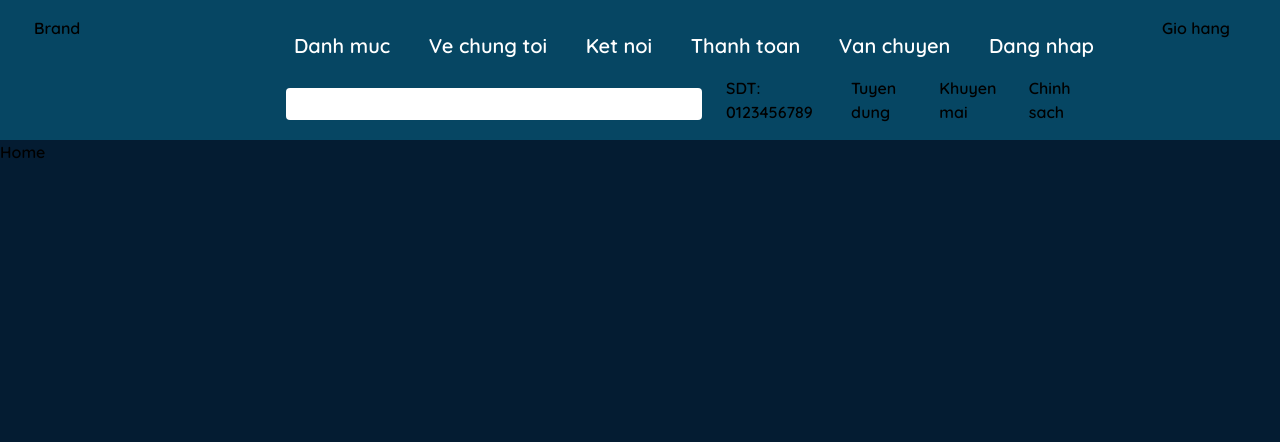
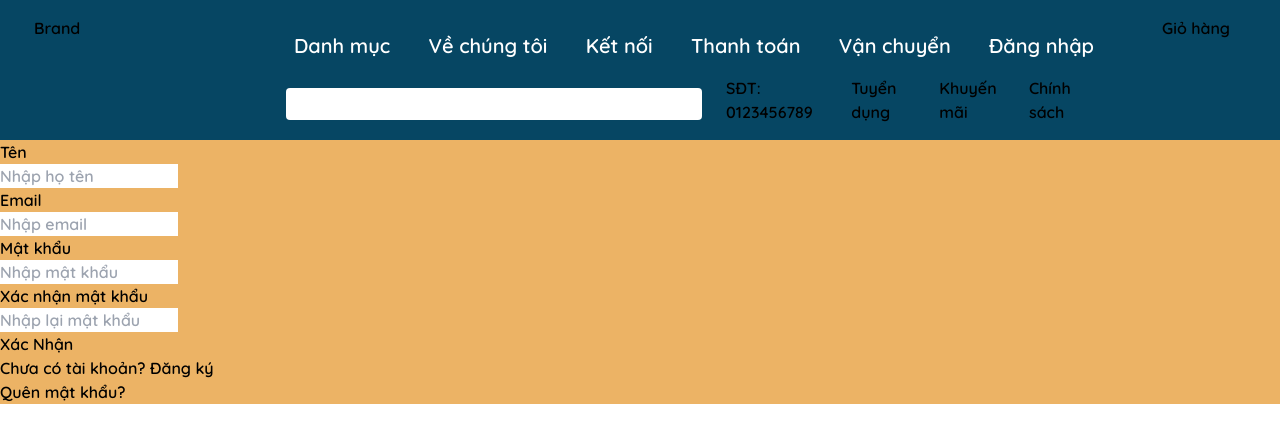
Before and after one commit to Void168/Ecommerce2, a React (Create React App) app in the folder frontend/ecommerce2/: page /register in a window 1280 px wide. Shown: the top 442 px of the page. Built offline with nearby package versions, Linux system fonts and the light colour scheme.

Commit message:
Login & Signup Pages

```diff
--- a/frontend/ecommerce2/src/App.jsx
+++ b/frontend/ecommerce2/src/App.jsx
@@ -1,6 +1,8 @@
 import Navigation from './components/Navigation'
 import { BrowserRouter, Route, Routes } from 'react-router-dom'
 import Home from './pages/Home'
+import Login from './pages/Login'
+import Signup from './pages/Signup'
 
 function App() {
   return (
@@ -10,7 +12,9 @@ function App() {
           <Navigation />
           <Routes>
             <Route index element={<Home />} />
+            <Route path="/login" element={<Login />} />
             <Route path="*" element={<Home />} />
+            <Route path="/register" element={<Signup />} />
           </Routes>
         </header>
       </BrowserRouter>
--- a/frontend/ecommerce2/src/components/Navigation.jsx
+++ b/frontend/ecommerce2/src/components/Navigation.jsx
@@ -11,17 +11,21 @@ function Navigation() {
       <Row>
         <ul className="justify-around bg-[#064663] p-4  flex">
           <Col className="w-2/12">
-            <Link className="h-10">Brand</Link>
+            <Link className="h-10" to="/">
+              Brand
+            </Link>
           </Col>
           <Col className="flex justify-evenly w-8/12">
             <ul className="w-full">
               <li className="text-white flex justify-between  text-xl">
-                <NavLink className="nav-link">Danh muc</NavLink>
-                <NavLink className="nav-link">Ve chung toi</NavLink>
-                <NavLink className="nav-link">Ket noi</NavLink>
-                <NavLink className="nav-link">Thanh toan</NavLink>
-                <NavLink className="nav-link">Van chuyen</NavLink>
-                <NavLink className="nav-link">Dang nhap</NavLink>
+                <NavLink className="nav-link">Danh mục</NavLink>
+                <NavLink className="nav-link">Về chúng tôi</NavLink>
+                <NavLink className="nav-link">Kết nối</NavLink>
+                <NavLink className="nav-link">Thanh toán</NavLink>
+                <NavLink className="nav-link">Vận chuyển</NavLink>
+                <NavLink className="nav-link" to="/login">
+                  Đăng nhập
+                </NavLink>
               </li>
               <li className="items-center flex flex-row">
                 <Col className="w-6/12">
@@ -30,17 +34,17 @@ function Navigation() {
 
                 <Col className="w-6/12 pl-8">
                   <ul className="flex flex-row justify-around">
-                    <li>SDT: 0123456789</li>
-                    <li>Tuyen dung</li>
-                    <li>Khuyen mai</li>
-                    <li>Chinh sach</li>
+                    <li>SĐT: 0123456789</li>
+                    <li>Tuyển dụng</li>
+                    <li>Khuyến mãi</li>
+                    <li>Chính sách</li>
                   </ul>
                 </Col>
               </li>
             </ul>
           </Col>
           <Col>
-            <NavLink className="nav-link">Gio hang</NavLink>
+            <NavLink className="nav-link">Giỏ hàng</NavLink>
           </Col>
         </ul>
       </Row>
--- /dev/null
+++ b/frontend/ecommerce2/src/pages/Login.jsx
@@ -0,0 +1,92 @@
+import React from 'react'
+import { useState } from 'react'
+import { Col, Container, Row } from 'react-bootstrap'
+import Button from 'react-bootstrap/Button'
+import Form from 'react-bootstrap/Form'
+import { Link } from 'react-router-dom'
+
+function Login() {
+  const [email, setEmail] = useState('')
+  const [emailReset, setEmailReset] = useState('')
+  const [password, setPassword] = useState('')
+  const [showPassword, setShowPassword] = useState(true)
+  const [showPopup, setShowPopup] = useState(false)
+  const submitHandler = (e) => {
+    e.preventDefault()
+  }
+
+  const ShowHidePassword = () => {
+    if (!showPassword) {
+      setShowPassword(true)
+    } else {
+      setShowPassword(false)
+    }
+  }
+
+  const openPopup = () => {
+    if (!showPopup) {
+      setShowPopup(true)
+    } else {
+      setShowPopup(false)
+    }
+  }
+
+  return (
+    <Container>
+      <Row>
+        <Col md={6}>
+          <form onSubmit={submitHandler} className="bg-[#ECB365]">
+            <div>
+              <label htmlFor="email">Email</label>
+              <br />
+              <input
+                type="email"
+                id="email"
+                name="email"
+                placeholder="Nhập email"
+                onChange={(e) => setEmail(e.target.value)}
+                required
+              ></input>
+            </div>
+            <div style={{ position: 'relative' }}>
+              <label htmlFor="password">Mật khẩu</label>
+              <br />
+              <div className="flex flex-row">
+                <input
+                  type={showPassword === true ? 'password' : 'text'}
+                  id="password"
+                  name="password"
+                  placeholder="Nhập mật khẩu"
+                  onChange={(e) => setPassword(e.target.value)}
+                  required
+                ></input>
+                <span onClick={ShowHidePassword}>
+                  <i
+                    className={
+                      showPassword
+                        ? 'fas fa-eye-slash eye-1'
+                        : 'fas fa-eye eye-1'
+                    }
+                  ></i>
+                </span>
+              </div>
+            </div>
+            <div>
+              <label />
+              <button type="submit">Xác Nhận</button>
+            </div>
+            <div>
+              Chưa có tài khoản? {''}
+              <Link to="/register">Đăng ký</Link>
+            </div>
+            <div style={{ cursor: 'pointer' }}>
+              <h4 onClick={openPopup}>Quên mật khẩu? {''} </h4>
+            </div>
+          </form>
+        </Col>
+      </Row>
+    </Container>
+  )
+}
+
+export default Login
--- /dev/null
+++ b/frontend/ecommerce2/src/pages/Signup.jsx
@@ -0,0 +1,118 @@
+import React, { useState } from 'react'
+import { Col, Container, Row } from 'react-bootstrap'
+import Button from 'react-bootstrap/Button'
+import Form from 'react-bootstrap/Form'
+import { Link } from 'react-router-dom'
+
+function Signup() {
+  const [name, setName] = useState('')
+  const [email, setEmail] = useState('')
+  const [emailReset, setEmailReset] = useState('')
+  const [password, setPassword] = useState('')
+  const [comfirmPassword, setConfirmPassword] = useState('')
+  const [showPassword, setShowPassword] = useState(true)
+  const [showPopup, setShowPopup] = useState(false)
+  const submitHandler = (e) => {
+    e.preventDefault()
+  }
+
+  const ShowHidePassword = () => {
+    if (!showPassword) {
+      setShowPassword(true)
+    } else {
+      setShowPassword(false)
+    }
+  }
+
+  const openPopup = () => {
+    if (!showPopup) {
+      setShowPopup(true)
+    } else {
+      setShowPopup(false)
+    }
+  }
+  return (
+    <Container>
+      <Row>
+        <Col md={6}>
+          <form onSubmit={submitHandler} className="bg-[#ECB365]">
+            <div>
+              <label htmlFor="name">Tên</label>
+              <br />
+              <input
+                type="name"
+                id="name"
+                name="name"
+                placeholder="Nhập họ tên"
+                onChange={(e) => setName(e.target.value)}
+                required
+              ></input>
+            </div>
+            <div>
+              <label htmlFor="email">Email</label>
+              <br />
+              <input
+                type="email"
+                id="email"
+                name="email"
+                placeholder="Nhập email"
+                onChange={(e) => setEmail(e.target.value)}
+                required
+              ></input>
+            </div>
+            <div style={{ position: 'relative' }}>
+              <label htmlFor="password">Mật khẩu</label>
+              <br />
+              <div className="flex flex-row">
+                <input
+                  type={showPassword === true ? 'password' : 'text'}
+                  id="password"
+                  name="password"
+                  placeholder="Nhập mật khẩu"
+                  onChange={(e) => setPassword(e.target.value)}
+                  required
+                ></input>
+                <span onClick={ShowHidePassword}>
+                  <i
+                    className={
+                      showPassword
+                        ? 'fas fa-eye-slash eye-1'
+                        : 'fas fa-eye eye-1'
+                    }
+                  ></i>
+                </span>
+              </div>
+            </div>
+            <div>
+              <label htmlFor="confirmPassword">Xác nhận mật khẩu</label>
+              <br />
+              <input
+                type={showPassword === true ? 'password' : 'text'}
+                id="confirmPassword"
+                name="confirmPassword"
+                placeholder="Nhập lại mật khẩu"
+                onChange={(e) => {
+                  setConfirmPassword(e.target.value)
+                }}
+                required
+              ></input>
+            </div>
+            <div>
+              <label />
+              <button type="submit">Xác Nhận</button>
+            </div>
+            <div>
+              Chưa có tài khoản? {''}
+              <Link to="/register">Đăng ký</Link>
+            </div>
+            <div style={{ cursor: 'pointer' }}>
+              <h4 onClick={openPopup}>Quên mật khẩu? {''} </h4>
+            </div>
+          </form>
+        </Col>
+      </Row>
+    </Container>
+  )
+}
+
+export default Signup
```
